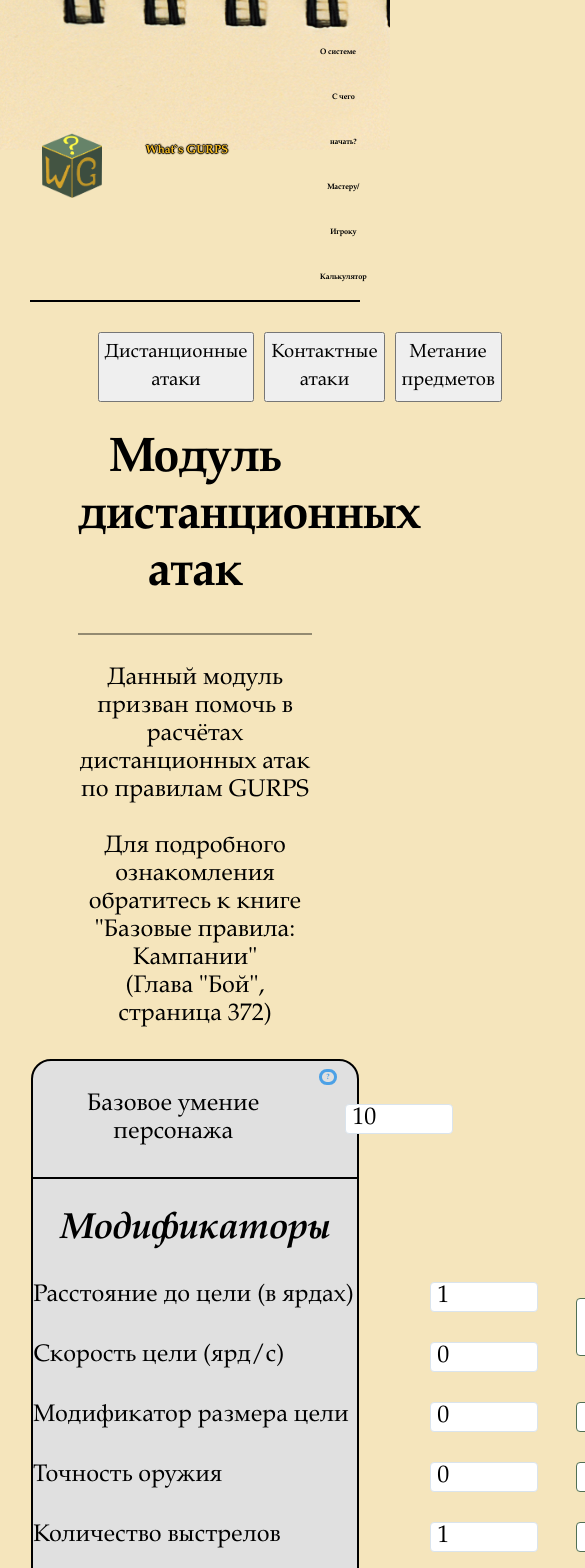
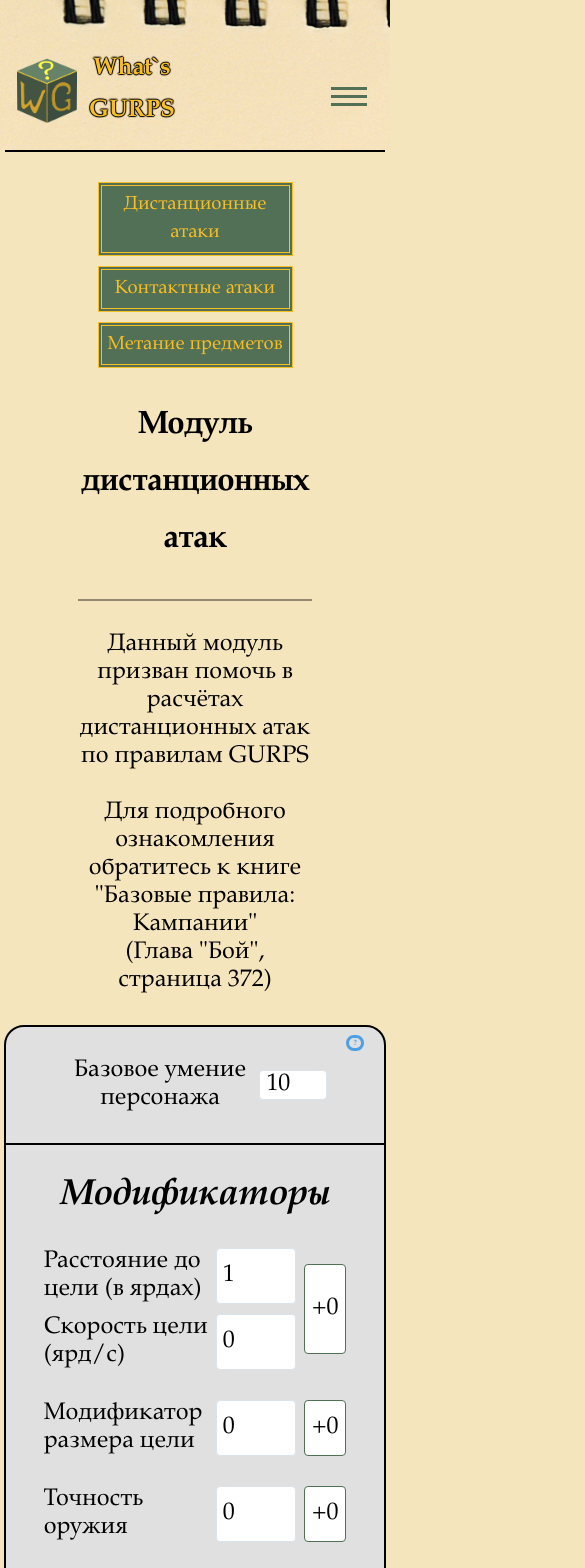
Before and after one commit to Temnydragon/gurps-site.github.io, a React (Create React App) app: page /Calculator in a window 390 px wide. Shown: the top 1568 px of the page, 585 px wide, since content can reach past the window. Built offline with nearby package versions, Linux system fonts and the light colour scheme.

Commit message:
change styles and make better adaptive site layout

```diff
--- a/src/App.css
+++ b/src/App.css
@@ -1,6 +1,5 @@
-
 .body-style {
-  background: #F5E5BC no-repeat;
+  background: #F5E5BC;
   position: relative;
   margin: 0;
   padding: 0;
@@ -57,7 +56,6 @@
 
 .flexcontainer--imageandtext {
   display: flex;
-  /*width: 1140px;*/
   margin: 0 auto;
   margin-left: 20vw;
   margin-right: 20vw;
@@ -68,7 +66,6 @@
 
 .flexcontainer--imageandpoints {
   display: flex;
-  /*width: 1140px;*/
   margin: 0 auto;
   margin-left: 20vw;
   margin-right: 20vw;
@@ -99,8 +96,6 @@
   padding-right: 10px;
 }
 
-
-
 /*Правило для раздельного логотипа*/
 .sytename--box {
   display: grid;
@@ -110,7 +105,7 @@
 .sytename--link {
   text-decoration: none; /*убираем подчеркивание текста ссылок*/
   color: #F8BE24; /*меняем цвет ссылок*/
-  padding: 18px 0px 18px 0px; /*добавляем отступ*/
+  padding: 18px 0px 18px 0px;
   margin-right: 12px;
   font-size: 36px;
   line-height: 42px;
@@ -122,7 +117,7 @@
 }
 
 .sytename--textoflogo {
-  padding: 18px 0px 18px 0px; /*добавляем отступ*/
+  padding: 18px 0px 18px 0px;
   margin-right: 12px;
 }
 
@@ -145,8 +140,8 @@
 }
 
 a {
-  text-decoration: none; /*убираем подчеркивание текста ссылок*/
-  color:#000000; /*меняем цвет ссылок*/
+  text-decoration: none;
+  color:#000000;
   display: block;
 }
 
@@ -167,9 +162,7 @@
   transition: all 0.35s ease;
   margin-top: 37px;
   padding: 12px;
-  /*width: 162px;*/
   width: 8.5vw;
-
   z-index: 1;
 }
 
@@ -186,7 +179,7 @@
   clear: both;
 }
 
-/*Стилизация отдельных элементов с уже существующими стилями*/
+/*--Стилизация отдельных элементов с уже существующими стилями--*/
 
 .bordernone {
   border: none;
@@ -197,7 +190,7 @@
 }
 
 .topmargin {
-  margin-top: 60px;
+  margin-top: 30px;
 }
 
 .bottompad {
@@ -226,24 +219,91 @@
 .notoppad {
   padding-top: 0;
 }
+/*--*/
 
 .hamburger-menu {
   display: none;
 }
 
+/* чекбокс для открытия/закрытия "гамбургер-меню" (скрыт изначально) */
+#hamburger-menu--toggle {
+  opacity: 0;
+}
+/* стилизуем "кнопку" для открытия/закрытия при нажатии на "гамбургер-меню" */
+.hamburger-menu--btn {
+  display: flex;
+  align-items: center;
+  position: relative;
+  top: -10px;
+  right: -70%;
+  width: 36px;
+  height: 36px;
+  cursor: pointer;
+  z-index: 2;
+}
+
+.hamburger-menu--btn > span,
+.hamburger-menu--btn > span::before,
+.hamburger-menu--btn > span::after {
+  display: block;
+  position: absolute;
+  width: 100%;
+  height: 3px;
+  background-color: #527055;
+}
+.hamburger-menu--btn > span::before {
+  content: '';
+  top: -8px;
+}
+.hamburger-menu--btn > span::after {
+  content: '';
+  top: 8px;
+}
+
+/* стилизация контейнера "гамбургера" */
+.hamburger-menu--box {
+  display: block;
+  position: absolute;
+  visibility: hidden;
+  height: auto;
+  width: 30%;
+  min-width: 150px;
+  margin: 0;
+  padding: 5px 10px;
+  list-style: none;
+  text-align: center;
+  background-color: #F5E5BC;
+  box-shadow: 1px 0px 6px rgba(0, 0, 0, 0.2);
+  border-radius: 0px 0px 10px 10px;
+  border: 7px double #527055;
+  z-index: 1; /*определение "слоя" на котором будет отображаться блок*/
+}
+
+/*стили для функционирования открытия/закрытия "гамбергер-меню" и изменения самой кнопки*/
+#hamburger-menu--toggle:checked ~ .hamburger-menu--btn > span {
+  transform: rotate(45deg);
+}
+#hamburger-menu--toggle:checked ~ .hamburger-menu--btn > span::before {
+  top: 0;
+  transform: rotate(0);
+}
+#hamburger-menu--toggle:checked ~ .hamburger-menu--btn > span::after {
+  top: 0;
+  transform: rotate(90deg);
+}
+#hamburger-menu--toggle:checked ~ .hamburger-menu--box {
+  visibility: visible;
+  /*позиционирование выпадающего меню относительно кнопки "гамбургер" по правой и верхней границе*/
+  right: 15px;
+  top: 150px;
+}
+
 
 @media screen and (max-width: 1370px) {
   .header-content--box {
-    margin: 0;
-    padding: 0;
-    padding-top: 30px;
     margin-left: 30px;
     margin-right: 30px;
-    display: grid;
-    align-items: center;
     grid-template-columns: 1fr 8fr;
-    grid-row: auto;
-    border-bottom: 2px solid #000000;
   }
 
   .logo {
@@ -258,7 +318,6 @@
     color: #F8BE24; /*меняем цвет ссылок*/
     padding: auto 0;
     margin-right: 30px;
-    font-size: 36px;
     font-size: 3vw;
     line-height: 42px;
     font-weight: bold;
@@ -269,15 +328,41 @@
   }
 
   .gridcontainer--mainimagetext {
-    display: grid;
-    padding: 4px;
-    background-color: rgba(0, 0, 0, 0.7);
-    position: absolute;
-    top: 0;
-    margin-left: 30vw;
     width: 30%;
-    max-height:max-content;
-    border-radius: 0 0 20px 20px;
   }
 
 }
+
+@media screen and (max-width: 920px) {
+  .navigation-list {
+    display: none;
+  }
+
+  .hamburger-menu {
+    display: block;
+  }
+
+  .sytename--box {
+    display: grid;
+    grid-template-columns: 84px 1fr;
+  }
+
+  .sytename--link {
+    font-size: 24px;
+  }
+}
+
+@media screen and (max-width: 430px) {
+  .menu__btn {
+    right: -60%;
+  }
+
+  .menu__box {
+    width: 30%;
+  }
+
+  .header-content--box {
+    margin-left: 5px;
+    margin-right: 5px;
+  }
+}
--- a/src/Calculator.css
+++ b/src/Calculator.css
@@ -250,8 +250,30 @@
     padding: 0;
 }
 
+.success-button:hover {
+    border: 2px dashed black;
+    cursor: pointer;
+}
+
+.success-button:active {
+    border: 2px groove black;
+    background-color: gray;
+}
+
 .module-button {
     min-height: 100%;
+    border: 4px double #F8BE24;
+    background-color: #527055;
+    cursor: pointer;
+}
+
+.module-button:hover {
+    border: 4px ridge #F8BE24;
+}
+
+.module-button:active {
+    border: 4px groove #F8BE24;
+    text-shadow: 2px 2px 2px black;
 }
 
 .calculator-box > h2 {
@@ -345,9 +367,8 @@
     padding: .6em .8em .5em 1.4em;
 }
 
-/* стили для вторичного select */
-
-.smallselect {
+/* стиль для вторичного select */
+.small-select {
     font-size: 120%;
     width: 100%;
 }
@@ -381,10 +402,88 @@
     }
 }
 
-/*Стиль для центрирования и контроля размера основной части модального окна с подсказкой */
+@media screen and (max-width: 920px){
+
+    /*Правило для изменения последовательсноти отображения кнопок переключения между модулями страницы "калькулятор"*/
+    .gridcontainer-modulebuttons {
+        display: grid;
+        grid-template-columns: 1fr;
+        row-gap: 10px;
+        align-items: center;
+        padding-top: 30px;
+        padding-bottom: 30px;
+        width: 50%;
+        margin: 0 auto;
+    }
+}
+
+@media screen and (max-width: 770px){
+    .skill-box {
+        margin: 0 auto;
+        width: 70%;
+        min-width: 100px;
+        grid-template-columns: 1fr 60px;
+        column-gap: 10px;
+    }
+
+    .gridcontainer-allhitzones {
+        display: grid;
+        grid-template-columns: 1fr;
+        width: 80%;
+        margin: 0 auto;
+    }
+
+    .gridcontainer-hitzone {
+        display: grid;
+        grid-template-columns: 26px auto 20px;
+        column-gap: 30px;
+        max-width: 500px;
+    }
+
+    .modifiers-box--double {
+        width: 80%;
+        min-width: 100px;
+        grid-template-columns: 200px auto 40px;
+        gap: 15px;
+
+        grid-template-areas: "distance distcount distspeedoutput"
+                              "speed speedcount distspeedoutput";
+    }
+
+    .modifiers-box--single {
+        width: 80%;
+        min-width: 100px;
+        grid-template-columns: 200px auto 40px;
+        gap: 15px;
+        justify-content: space-between;
+    }
+}
+
+@media (max-width: 580px) {
+    .calculator-box {
+        margin-left: 1vw;
+        margin-right: 1vw;
+    }
+
+    .diceroll-box {
+        width: 40%;
+        min-width: 220px;
+    }
+
+    .modifiers-box--double {
+        grid-template-columns: 170px auto 40px;
+        gap: 10px;
+    }
+
+    .modifiers-box--single {
+        grid-template-columns: 170px auto 40px;
+        gap: 10px;
+    }
+}
+
 @media (min-width: 576px) {
     .modal-dialog {
         max-width: 50%;
         margin: 30px auto;
     }
-  }
+}
--- a/src/CalculatorComponents/ContactAttackForm.js
+++ b/src/CalculatorComponents/ContactAttackForm.js
@@ -263,7 +263,7 @@
                         <label htmlFor='evaluate-id' className='text-style--checkboxlabel'>
                             Оценка противника (от 0 до +3)
                         </label>
-                        <select className='smallselect' id='evaluate-id' value={this.state.evaluateModifier} onChange={this.handleEvaluate}>
+                        <select className='small-select' id='evaluate-id' value={this.state.evaluateModifier} onChange={this.handleEvaluate}>
                             <option value="0">+0</option>
                             <option value="1">+1</option>
                             <option value="2">+2</option>
@@ -274,7 +274,7 @@
                         <label htmlFor='shock-id' className='text-style--checkboxlabel'>
                             Шок от травмы (от 0 до -4)
                         </label>
-                        <select className='smallselect' id='shock-id' value={this.state.shockModifier} onChange={this.handleShock}>
+                        <select className='small-select' id='shock-id' value={this.state.shockModifier} onChange={this.handleShock}>
                             <option value="0">+0</option>
                             <option value="-1">-1</option>
                             <option value="-2">-2</option>
@@ -403,7 +403,7 @@
                         <input className="text-style--maintext" type="number" name="effectiveskill" id="effectiveskill-id" value={this.state.effectiveskill} readOnly />
                     </div>
                     <div className="diceroll-box">
-                        <button type="submit" name="dicerollbutton" id="dicerollbutton-id" className="text-style--buttontext">Бросок успеха</button>
+                        <button type="submit" name="dicerollbutton" id="dicerollbutton-id" className="success-button text-style--buttontext">Бросок успеха</button>
                         <output name="dicerollresult" id="dicerollresult-id" className="text-style--maintext textblock-center">{this.state.diceRollResult}</output>
                     </div>
                 </div>
--- a/src/CalculatorComponents/DistAttackForm.js
+++ b/src/CalculatorComponents/DistAttackForm.js
@@ -409,7 +409,7 @@
                     <input className="text-style--maintext" type="number" name="effectiveskill" id="effectiveskill-id" value={this.state.effectiveskill} readOnly />
                 </div>
                 <div className="diceroll-box">
-                  <button type="submit" name="dicerollbutton" id="dicerollbutton-id" className="text-style--buttontext">Бросок успеха</button>
+                  <button type="submit" name="dicerollbutton" id="dicerollbutton-id" className="success-button text-style--buttontext">Бросок успеха</button>
                   <output name="dicerollresult" id="dicerollresult-id" className="text-style--maintext textblock-center">{this.state.diceRollResult}</output>
                 </div>
               </div>
--- a/src/CalculatorComponents/ThrowingForm.js
+++ b/src/CalculatorComponents/ThrowingForm.js
@@ -71,7 +71,7 @@
                     <h2 className="text-style--subtitle borderedtop-subtitle" >Результат</h2>
 
                     <div className="throwingdistance-box">
-                        <button type="submit" name="dicerollbutton" id="dicerollbutton-id" className="text-style--buttontext">Вычислить дальность</button>
+                        <button type="submit" name="dicerollbutton" id="dicerollbutton-id" className="success-button text-style--buttontext">Вычислить дальность</button>
                         <output name="dicerollresult" id="dicerollresult-id" className="text-style--maintext textblock-center">{this.state.result}</output>
 
                         <ThrowDescription strength={this.state.strength} weight={this.state.weight} distance={this.state.distance}/>
--- a/src/HeaderComponents.js
+++ b/src/HeaderComponents.js
@@ -27,15 +27,17 @@
             </li>
           </ul>
           <div className="hamburger-menu">
-            <input id="menu__toggle" type="checkbox" />
-            <label className="menu__btn" htmlFor="menu__toggle">
+            <input id="hamburger-menu--toggle" type="checkbox" />
+            <label className="hamburger-menu--btn" htmlFor="hamburger-menu--toggle">
               <span></span>
             </label>
-            <ul className="menu__box">
-              <li><Link to='/' className="menu__item">О системе</Link></li>
-              <li><Link to='/FirstSteps' className="menu__item">С чего начать?</Link></li>
-              <li><Link to='/ForMasterAndPlayer' className="menu__item">Мастеру/Игроку</Link></li>
-              <li><Link to='/Calculator' className="menu__item">Калькулятор</Link></li>
+            <ul className="hamburger-menu--box">
+              <li><Link to='/' className="text-style--hamburgerheadings">О системе</Link></li>
+              <li><Link to='/Gameplay' className="text-style--hamburgerheadings">Игровой процесс</Link></li>
+              <li><Link to='/Mechanics' className="text-style--hamburgerheadings">Механики игры</Link></li>
+              <li><Link to='/FirstSteps' className="text-style--hamburgerheadings">С чего начать?</Link></li>
+              <li><Link to='/ForMasterAndPlayer' className="text-style--hamburgerheadings">Мастеру/Игроку</Link></li>
+              <li><Link to='/Calculator' className="text-style--hamburgerheadings">Калькулятор</Link></li>
             </ul>
           </div>
       </nav>
--- a/src/Textstyles.css
+++ b/src/Textstyles.css
@@ -113,6 +113,19 @@
   padding: 5px;
 }
 
+.text-style--modulebuttons {
+  font-family: "Book Antiqua", serif;
+  font-size: 1vw;
+  font-size: 19px;
+  line-height: 28px;
+  text-align: center;
+  margin: 0;
+  margin-block-start: 0;
+  margin-block-end: 0;
+  padding: 5px;
+  color: #F8BE24;
+}
+
 .text-style--footertext {
   font-family: "Book Antiqua", serif;
   font-size: 1vw;
@@ -195,3 +208,22 @@
   white-space: pre-line;
   border: none;
 }
+
+.text-style--hamburgerheadings {
+  display: block;
+  padding: 12px 0px;
+  color: #333;
+  font-family: 'Book Antiqua', sans-serif;
+  font-size: 20px;
+  font-weight: 600;
+  text-decoration: none;
+}
+.text-style--hamburgerheadings:hover {
+  background-color: #CFD8DC;
+}
+
+@media screen and (max-width: 745px){
+  .text-style--title {
+    font-size: 32px;
+  }
+}
--- a/src/pages/Calculator.js
+++ b/src/pages/Calculator.js
@@ -45,9 +45,9 @@
       <>
         <main className='page-main'>
           <div className='gridcontainer-modulebuttons'>
-            <button onClick={this.handleFormTypeChange} value={'Dist'} name="changetoDistbutton" id="changetoDistbutton-id" className='module-button text-style--buttontext'>Дистанционные атаки</button>
-            <button onClick={this.handleFormTypeChange} value={'Contact'} name="changetoContactbutton" id="changetoContactbutton-id" className='module-button text-style--buttontext'>Контактные атаки</button>
-            <button onClick={this.handleFormTypeChange} value={'Throwing'} name="changetoThrowingbutton" id="changetoThrowingbutton-id" className='module-button text-style--buttontext'>Метание предметов</button>
+            <button onClick={this.handleFormTypeChange} value={'Dist'} name="changetoDistbutton" id="changetoDistbutton-id" className='module-button text-style--modulebuttons'>Дистанционные атаки</button>
+            <button onClick={this.handleFormTypeChange} value={'Contact'} name="changetoContactbutton" id="changetoContactbutton-id" className='module-button text-style--modulebuttons'>Контактные атаки</button>
+            <button onClick={this.handleFormTypeChange} value={'Throwing'} name="changetoThrowingbutton" id="changetoThrowingbutton-id" className='module-button text-style--modulebuttons'>Метание предметов</button>
           </div>
           <FormType typeofform={this.state.formType} />
         </main>
```
